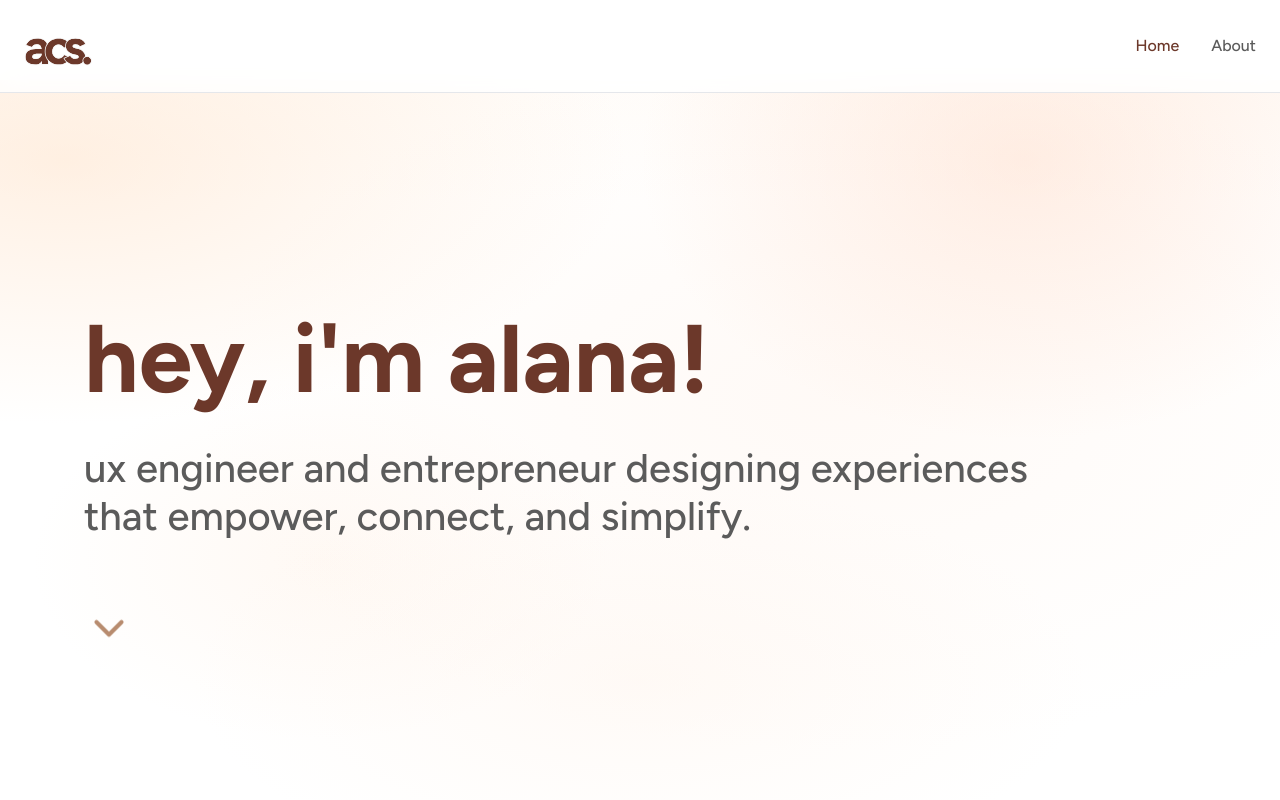
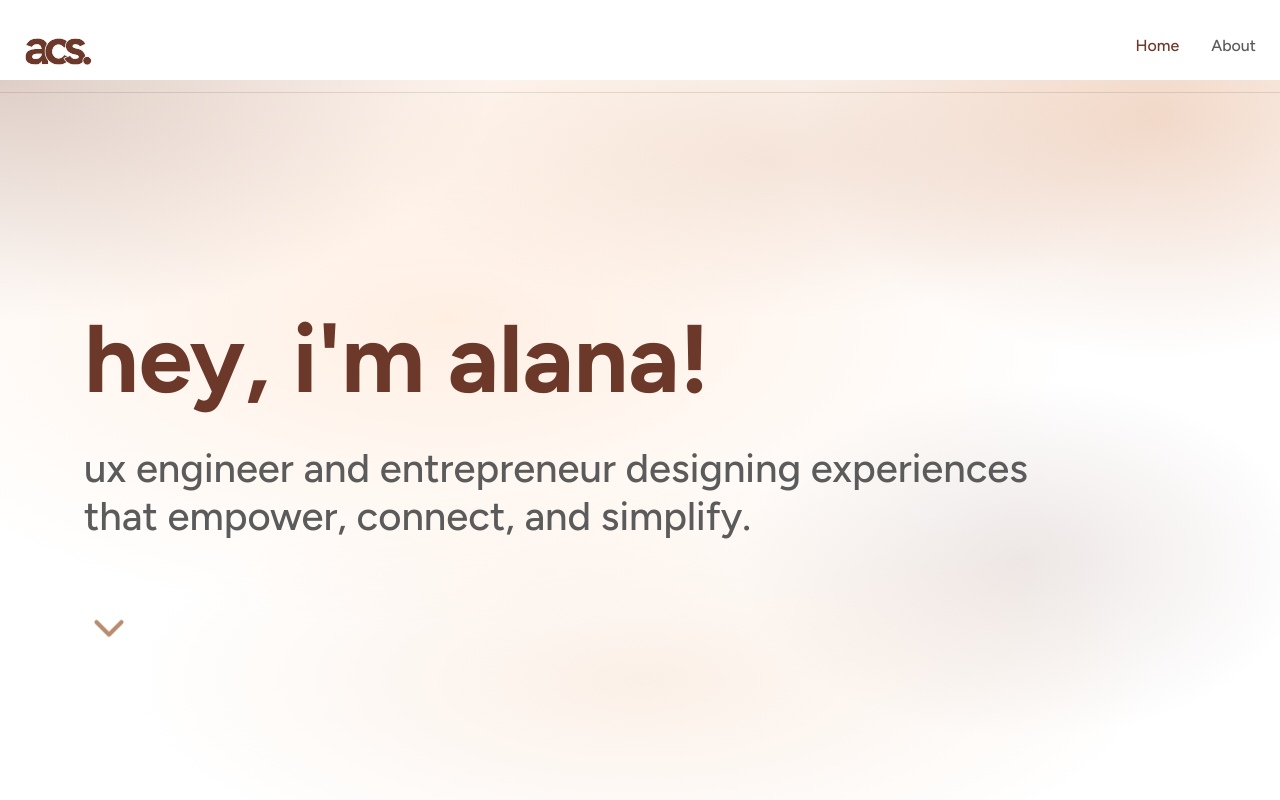
Before and after one commit to alana-stull/portfolio, a React (Vite) app: page / in a window 1280 px wide. Shown: the top 800 px of the page. Built offline with nearby package versions, Linux system fonts and the light colour scheme.

Commit message:
style: update gradient and make navbar transparent
Use brown primary color and make navbar fully transparent.

Co-authored-by: alana stull <107590966+alana-stull@users.noreply.github.com>

```diff
--- a/src/components/Navigation.tsx
+++ b/src/components/Navigation.tsx
@@ -15,7 +15,7 @@ export function Navigation() {
   ];
 
   return (
-    <nav className="fixed top-0 left-0 right-0 z-50 bg-white/80 backdrop-blur-md border-b border-gray-200">
+    <nav className="fixed top-0 left-0 right-0 z-50 bg-transparent backdrop-blur-none border-b border-transparent">
       <div className="max-w-7xl mx-auto px-6 py-4">
         <div className="flex items-center justify-between">
           {/* Logo */}
--- a/src/pages/Home.tsx
+++ b/src/pages/Home.tsx
@@ -128,12 +128,13 @@ export function Home() {
           className="absolute inset-0 pointer-events-none"
           style={{
             background: `
-              radial-gradient(ellipse 80% 60% at 5% 10%, rgba(255, 218, 185, 0.4) 0%, transparent 55%),
-              radial-gradient(ellipse 60% 70% at 80% 10%, rgba(255, 200, 170, 0.3) 0%, transparent 50%),
-              radial-gradient(ellipse 70% 50% at 50% 75%, rgba(255, 235, 220, 0.25) 0%, transparent 50%),
-              radial-gradient(ellipse 90% 80% at 65% 40%, rgba(255, 240, 230, 0.35) 0%, transparent 55%),
-              radial-gradient(ellipse 50% 50% at 25% 60%, rgba(255, 225, 200, 0.2) 0%, transparent 45%),
-              linear-gradient(180deg, rgba(255,252,249,1) 0%, rgba(255,255,255,0) 15%, rgba(255,255,255,0) 70%, rgba(255,255,255,1) 100%)
+              radial-gradient(ellipse 70% 55% at 0% 0%, rgba(108, 56, 42, 0.22) 0%, transparent 55%),
+              radial-gradient(ellipse 55% 60% at 90% 5%, rgba(210, 140, 100, 0.3) 0%, transparent 50%),
+              radial-gradient(ellipse 80% 50% at 50% 75%, rgba(240, 195, 160, 0.25) 0%, transparent 50%),
+              radial-gradient(ellipse 90% 70% at 35% 30%, rgba(255, 215, 185, 0.4) 0%, transparent 55%),
+              radial-gradient(ellipse 50% 50% at 80% 60%, rgba(108, 56, 42, 0.12) 0%, transparent 45%),
+              radial-gradient(ellipse 60% 40% at 60% 10%, rgba(180, 110, 75, 0.15) 0%, transparent 50%),
+              linear-gradient(180deg, rgba(255,248,242,1) 0%, rgba(255,255,255,0) 25%, rgba(255,255,255,0) 70%, rgba(255,255,255,1) 100%)
             `,
           }}
         />
```
